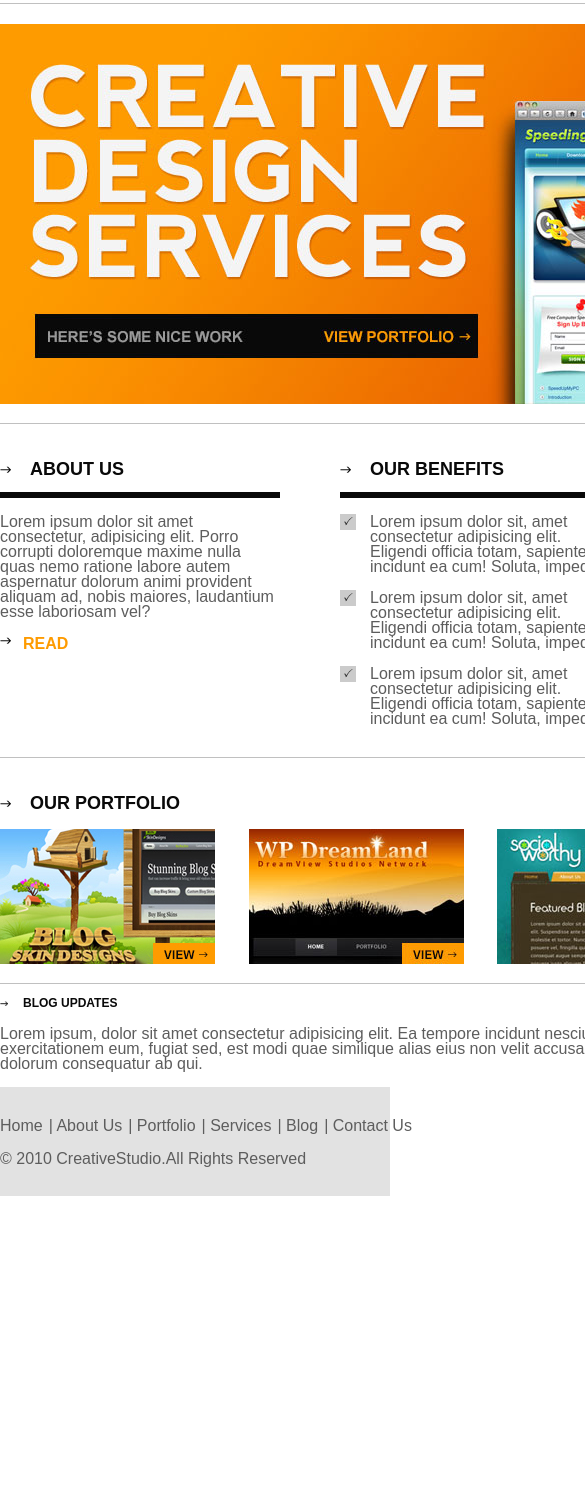
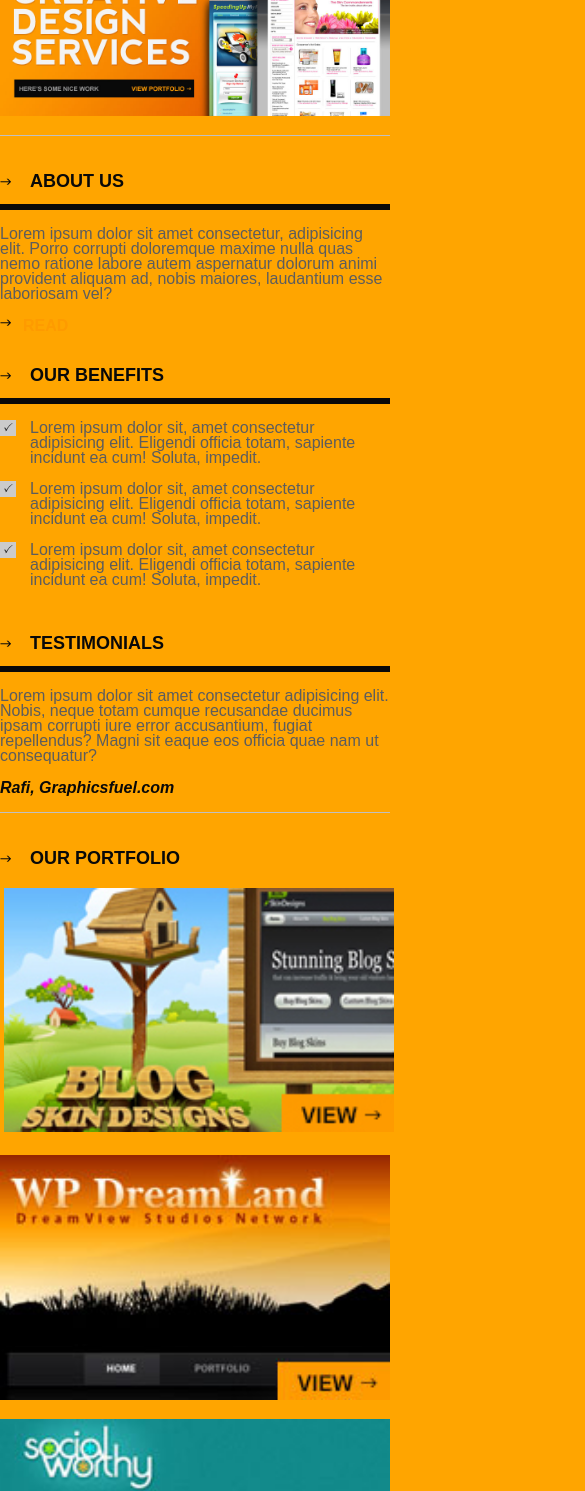
Before and after one commit to JPaulSalazar/css2, a website: page index.html in a window 390 px wide. Shown: the part 157-1648 px from the top of the page, 585 px wide, since content can reach past the window. Before the commit the page ends 1353 px from the top, so only its background shows below. Drawn offline with Linux system fonts and the light colour scheme; files whose address does not match are found by name.

Commit message:
responsive tablet y mobile

```diff
--- a/index.html
+++ b/index.html
@@ -119,9 +119,11 @@
                             <a href="#">Contact Us</a>
                         </li>
                     </ul>
+                    <p id="copyRight">© 2010 CreativeStudio.All Rights Reserved</p>
+                <div id="footerLogo">
+                    <img src="img/logo.png" alt="logotype">
                 </div>
-                <p id="copyRight">© 2010 CreativeStudio.All Rights Reserved</p>
-                <img id="footerLogo" src="img/logo.png" alt="logotype">
+                </div>
             </div>
         </div>
     </body>
--- a/sass/globales/_globales.scss
+++ b/sass/globales/_globales.scss
@@ -7,8 +7,8 @@ $lightgGray: #c0c0c0;
 $footerGray:#e2e2e2;
 
 //ubicaciones
-$arrow: url("img/arrow.png");
-$check: url("img/check.png");
+$arrow: url("../img/arrow.png");
+$check: url("../img/check.png");
 
 //tamaño de letra
 $little: 12 px;
--- a/sass/partials/_footer.scss
+++ b/sass/partials/_footer.scss
@@ -1,8 +1,8 @@
 #footer {
+    position: relative;
     background-color: $footerGray;
     padding: 30px 0;
-    .wrapper {
-        position: relative; }
+    position: relative;
     p {
         margin-bottom: 0; }
 }
@@ -19,14 +19,19 @@
         content: "|";
         color: $darkGray; }
     li + li {
-        margin-left: 6px; }
+        margin-left: 0.65%; }
     a {
         color: $darkGray;
         font-size: $little;
         text-decoration: none; }
 }
 #footerLogo {
-    height: 64px;
     position: absolute;
     right: 0;
-    top: -8px; }
+    bottom: -4px;
+    width: 19.37%;}
+
+#footerLogo img{
+    max-width: 100%;
+
+}
--- a/sass/partials/_general.scss
+++ b/sass/partials/_general.scss
@@ -15,7 +15,8 @@ body {
 }
 
 .wrapper {
-    width: 960px;
+    width:960px;
+    max-width: 100%;
     margin: 0 auto;
 }
 .block-border {
--- a/sass/partials/_headder.scss
+++ b/sass/partials/_headder.scss
@@ -1,7 +1,11 @@
 #subhead2 {
     float: right;
-    width: 655px;
+    width: 68,22%;
     position: relative;
+}
+
+#subhead2-responsive{
+    display: none;
 }
 
 #email {
@@ -33,4 +37,9 @@
 
 #logotype {
     float: left;
-    width: 183px; }
+    width: 19.06%; }
+
+#logotype img{
+    width: 100%;
+    max-width: 100%;
+}
--- a/sass/partials/_info.scss
+++ b/sass/partials/_info.scss
@@ -1,16 +1,24 @@
 #img {
-    width: 214.5px;
+    width: 22.34%;
     float: left;
     display: block; }
 
+#img img{
+  max-width: 100%;
+  width: 100%;
+}
   #img + #img {
-    margin-left: 34px; }
+    margin-left: 3.54%; }
 
 #subBlog {
-    width: 660px;
+    width: 68.75%;
     float: left;
-    margin-right: 80px; }
+    margin-right: 8.33%; }
 
     #conect {
-    width: 220px;
+    width: 22.91%;
     float: right; }
+
+    #conect img{
+    max-width: 100%;
+    }
--- a/sass/partials/_main.scss
+++ b/sass/partials/_main.scss
@@ -6,8 +6,13 @@ h2, h3 {
     background-position: 0 7px;
 }
 
+#slider img{
+    max-width: 100%;
+    width: 100%;
+}
+
 .mainTitles {
-    width: 280px;
+    width: 29%;
     float: left;
     h2 {
         font-size: $big;
@@ -17,7 +22,7 @@ h2, h3 {
 }
 
 .mainTitles + .mainTitles {
-    margin-left: 60px;
+    margin-left: 6.25%;
 }
 
 p {
--- /dev/null
+++ b/sass/partials/_mobile.scss
@@ -0,0 +1,21 @@
+@media(max-width:767px){
+    body{
+        background-color: orange;
+    }
+    #img{
+        width: 100%;
+        float: none;
+    }
+    #img + #img {
+        margin-top: 15px;
+        padding: 0;
+    }
+    #subBlog{
+        width: 100%;
+        float: none;
+    }
+    #conect{
+        width: 100%;
+        float: none;
+    }
+}
--- /dev/null
+++ b/sass/partials/_tablet.scss
@@ -0,0 +1,33 @@
+@media(max-width:1023px){
+    body{
+        background-color: rgb(235, 184, 90);
+    }
+    #subhead2{
+        ul{
+        display: none;
+        }
+    }
+    #subhead2-responsive{
+        display: block;
+        margin-top: 47px;
+        text-align: right;
+    }
+    .mainTitles{
+        width: 100%;
+    }
+    .mainTitles + .mainTitles {
+        margin-left: 0;
+        margin-top: 15px;
+    }
+    #img{
+        width: 48%;
+        padding: 1%;
+    }
+    #img + #img {
+        margin-left: 0;
+    }
+    #footerLogo{
+        position: static;
+        margin-top: 15px;
+    }
+}
--- a/sass/styles.scss
+++ b/sass/styles.scss
@@ -14,4 +14,8 @@
 //info
 @import "./partials/info";
 //footer
-@import "./partials/footer"
+@import "./partials/footer";
+//tablet
+@import "./partials/tablet";
+//mobile
+@import "./partials/mobile";
```
Also changed, not shown: html/index.html (+5 -1 lines), css/styles.css, 1 other file.
